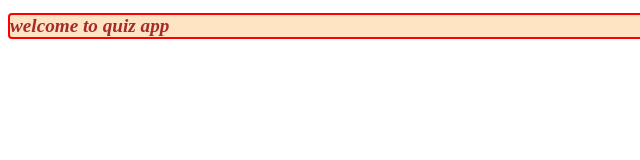
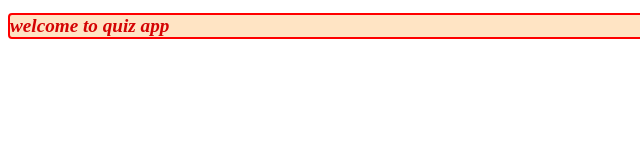
Before and after one commit to vinayak8088/quiz-app, a plain HTML site: page index.html in a window 1280 px wide. Shown: the full height of the page, 0-640 px from the left. Drawn offline with Linux system fonts and the light colour scheme.

Commit message:
add basic sytles 2

```diff
--- a/index.html
+++ b/index.html
@@ -7,7 +7,7 @@
     <style>
         .e{
             font-size: larger;
-            color: brown;
+            color: rgb(212, 3, 3);
             background-color: bisque;
             font-family: 'Times New Roman', Times, serif;
             font-style: italic;
```
